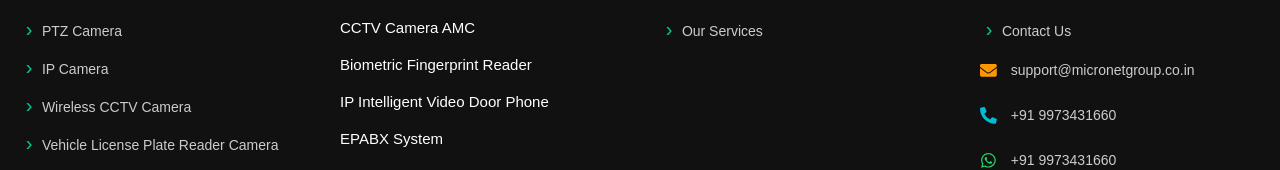
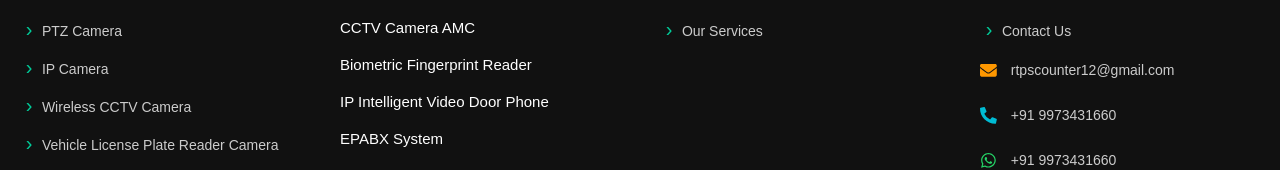
Before and after one commit to BhumikaCoder21/cctvStore, a React (Create React App) app in the folder my-app/: page /bio in a window 1280 px wide. Shown: the part 2822-2992 px from the top of the page. Built offline with nearby package versions, Linux system fonts and the light colour scheme.

Commit message:
emailUpdated

```diff
--- a/my-app/src/components/ContactHead.js
+++ b/my-app/src/components/ContactHead.js
@@ -23,7 +23,7 @@
         <div className="contact-row">
           <a href="tel:9973431660" className="contact-item phone">
             <FaPhoneAlt className="icon" />
-            <span style={{ color: '#fff' }}>9973431660</span>
+            <span style={{ color: "#fff" }}>9973431660</span>
           </a>
 
           <a
@@ -33,12 +33,15 @@
             rel="noopener noreferrer"
           >
             <FaWhatsapp className="icon" />
-            <span style={{ color: '#fff' }}>9973431660</span>
+            <span style={{ color: "#fff" }}>9973431660</span>
           </a>
 
-          <a href="mailto:darpancctv@gmail.com" className="contact-item email">
+          <a
+            href="mailto:rtpscounter12@gmail.com"
+            className="contact-item email"
+          >
             <MdEmail className="icon" />
-            <span style={{ color: '#fff' }}>darpancctv@gmail.com</span>
+            <span style={{ color: "#fff" }}>darpancctv@gmail.com</span>
           </a>
         </div>
       </div>
--- a/my-app/src/components/Footer.js
+++ b/my-app/src/components/Footer.js
@@ -106,7 +106,7 @@
           </ul>
           <div className="contact-info">
             <p>
-              <FaEnvelope /> support@micronetgroup.co.in
+              <FaEnvelope /> rtpscounter12@gmail.com
             </p>
             <p>
               <FaPhoneAlt /> +91 9973431660
--- a/my-app/src/components/Hero.js
+++ b/my-app/src/components/Hero.js
@@ -19,7 +19,7 @@
           commercial properties. <strong>Our expert team</strong> ensures
           seamless <strong>installation and maintenance</strong>, giving you
           unparalleled security and peace of mind. Contact us today to learn
-          more about our services and how we can help protect what matters most to you.
+          more about our services and how we can help protect what matters the most to you.
          </p>
       </div>
     </div>
--- a/my-app/src/components/Team.js
+++ b/my-app/src/components/Team.js
@@ -31,7 +31,7 @@
                 <span>Phone</span>
               </a>
               <a
-                href="https://wa.me/9199734 31660"
+                href="https://wa.me/919973431660"
                 target="_blank"
                 rel="noopener noreferrer"
               >
@@ -39,7 +39,7 @@
                 <span>WhatsApp</span>
               </a>
               <a
-                href="mailto:dipendra@darpancctv.com"
+                href="mailto:rtpscounter12@gmail.com"
                 target="_blank"
                 rel="noopener noreferrer"
               >
@@ -64,7 +64,7 @@
             </p>
             <div className="social-details">
               <a
-                href="tel:+9199734 31660"
+                href="tel:+919973431660"
                 target="_blank"
                 rel="noopener noreferrer"
               >
@@ -80,7 +80,7 @@
                 <span>WhatsApp</span>
               </a>
               <a
-                href="mailto:ajay@darpancctv.com"
+                href="mailto:rtpscounter12@gmail.com"
                 target="_blank"
                 rel="noopener noreferrer"
               >
```
